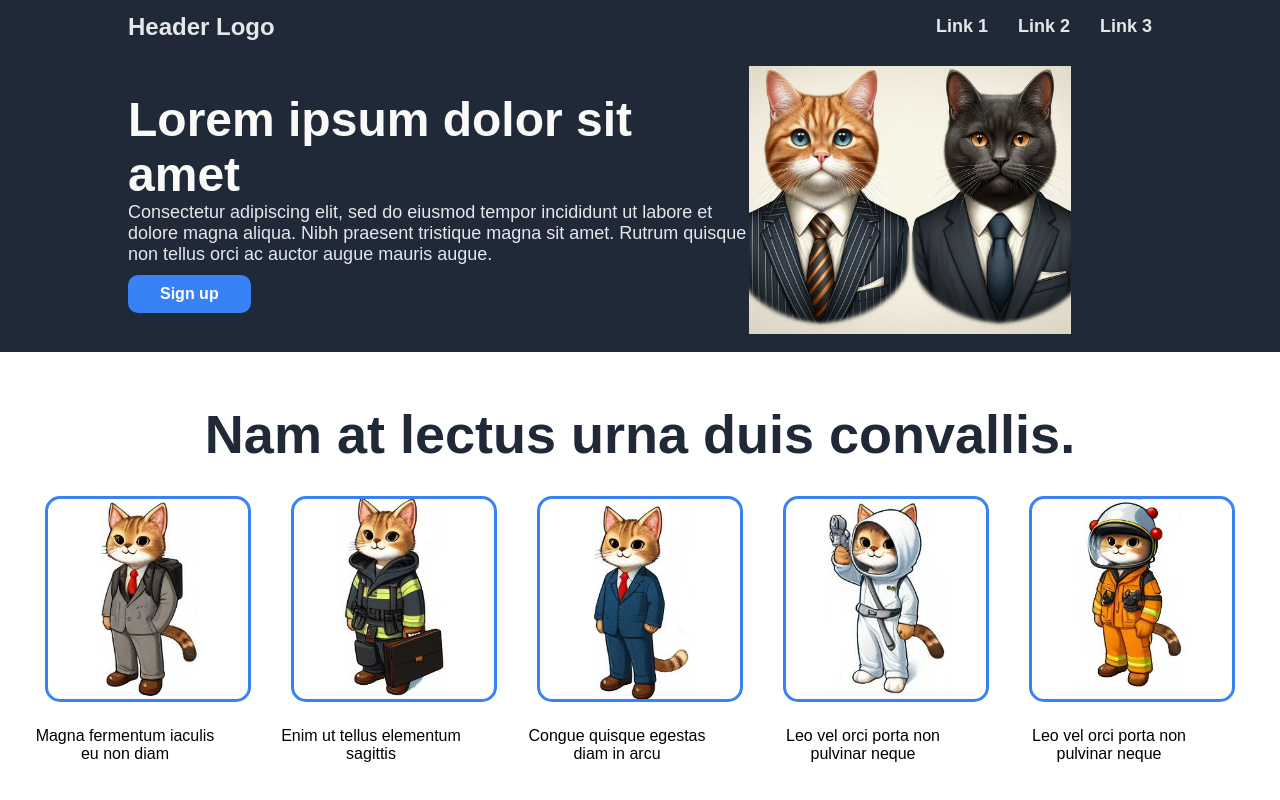
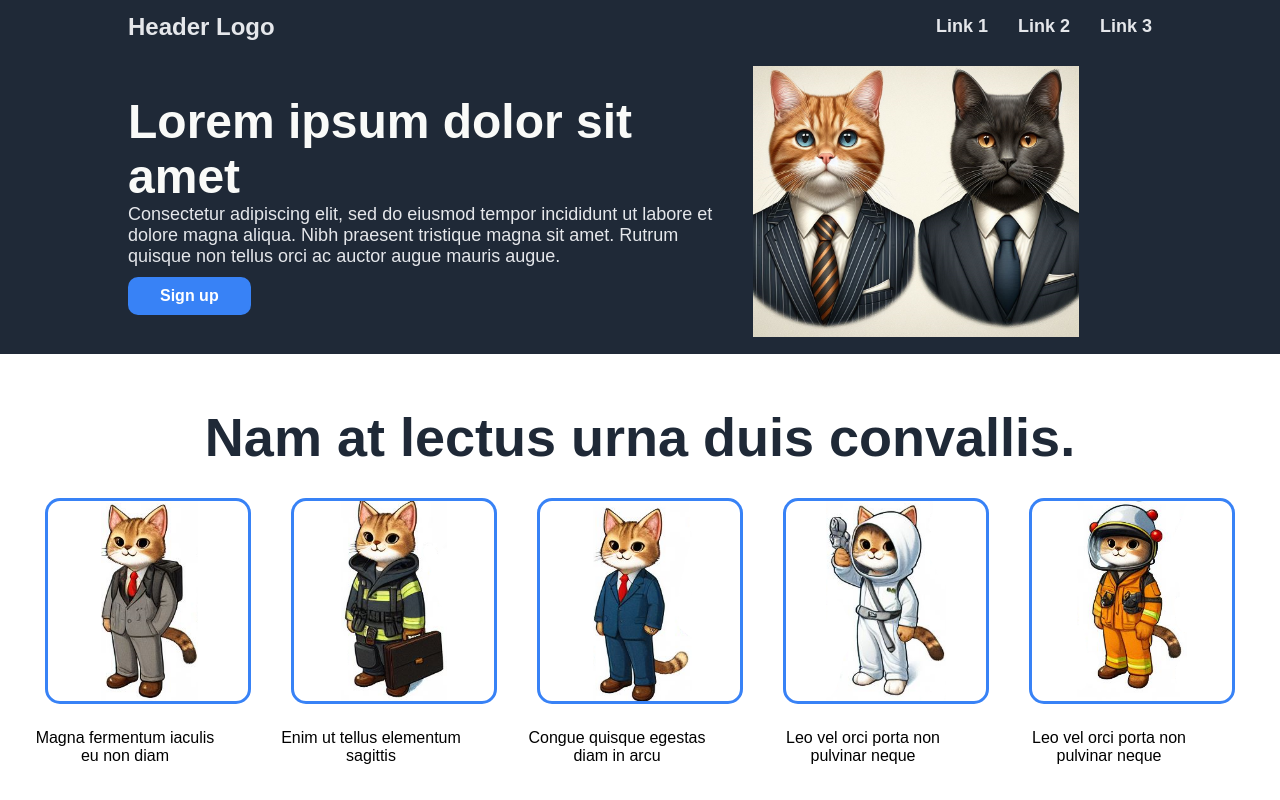
Before and after one commit to kmroan/kmroan.github.io, a plain HTML site: page odin-landing/index.html in a window 1280 px wide. Shown: the top 800 px of the page. Drawn offline with Linux system fonts and the light colour scheme.

Commit message:
Adding padding to the 'hero' image

```diff
--- a/odin-landing/style.css
+++ b/odin-landing/style.css
@@ -64,6 +64,7 @@ ul.header {
 .heroimg  img {
     object-fit:contain;
     max-width: 80%;
+    padding: 0px 8px 0px 8px;
 }
 
 .cards_ct {
```
